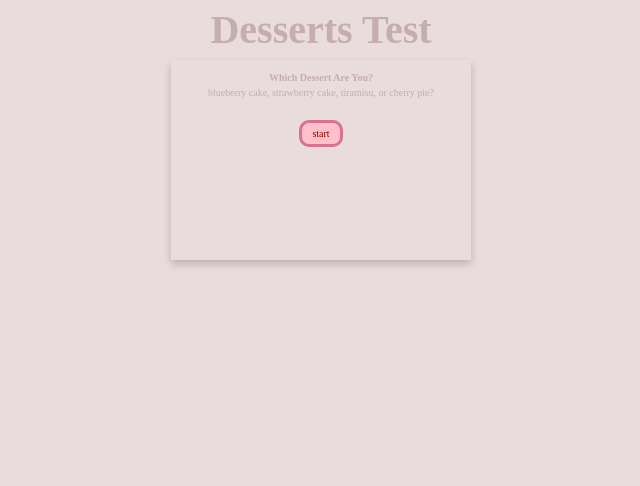
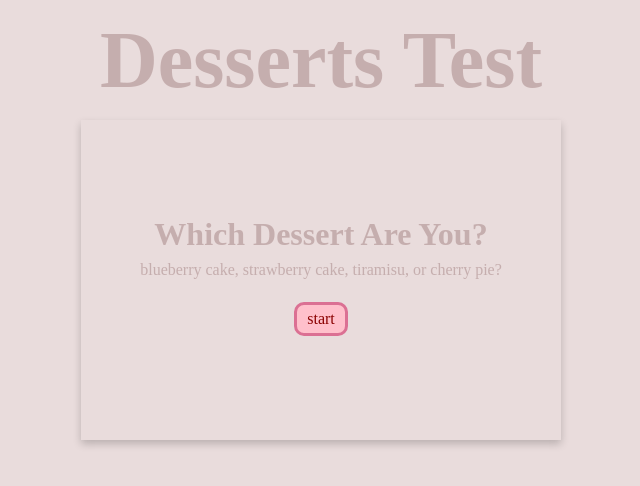
Before and after one commit to staten-island-tech/create-task-binting1, a website built with Vite: page app/index.html in a window 1280 px wide. Shown: the whole page, without its empty margins (319-959 px from the left). Built offline with nearby package versions, Linux system fonts and the light colour scheme.

Commit message:
done done

```diff
--- a/app/js/main.js
+++ b/app/js/main.js
@@ -11,7 +11,7 @@ const DOMSelectors = {
 function startingPage () {
         DOMSelectors.startingContainer.insertAdjacentHTML("beforeend",
         `<div class="play">
-            <h2 class="title">Which Dessert Are You?</h2>
+            <h2>Which Dessert Are You?</h2>
             <p>blueberry cake, strawberry cake, tiramisu, or cherry pie?</p>
             <button class="btn">start</button>
         </div>`
@@ -26,7 +26,7 @@ document.querySelector(".btn").addEventListener("click", function (){
     questions.forEach((question, index) => {
         const questionDiv = `
             <div class="question">
-                <h2 class="prompt">${question.prompt}</h2>
+                <p id="prompt">${question.prompt}</p>
                 <div class="answers" data-index="${index}">
                 ${question.answers.map(answer => `
                     <button class="answer" data-dessert="${answer.dessert}" data-question="${index}">${answer.text}</button>`
--- a/app/src/style.css
+++ b/app/src/style.css
@@ -1,7 +1,7 @@
 body,
 html,
 *{
-    font-size: 10px;
+    font-size: 16px;
     box-sizing:border-box;
     margin: 0;
     padding:0;
@@ -25,7 +25,11 @@ html,
 
 h1 {
   text-align: center;
-  font-size: 4rem;
+  font-size: 5rem;
+}
+
+h2 {
+  font-size: 2rem;
 }
 
 .play {
@@ -36,6 +40,7 @@ h1 {
   margin-left: auto;
   margin-right: auto;
   padding: 10px;
+  padding-top:90px;
   text-align: center;
 
 }
@@ -65,8 +70,9 @@ h1 {
   border-radius: 10px;
 }
 
-.prompt {
+#prompt {
   font-weight: 700;
+  font-size: 20px;
   color: grey;
 }
 
```
